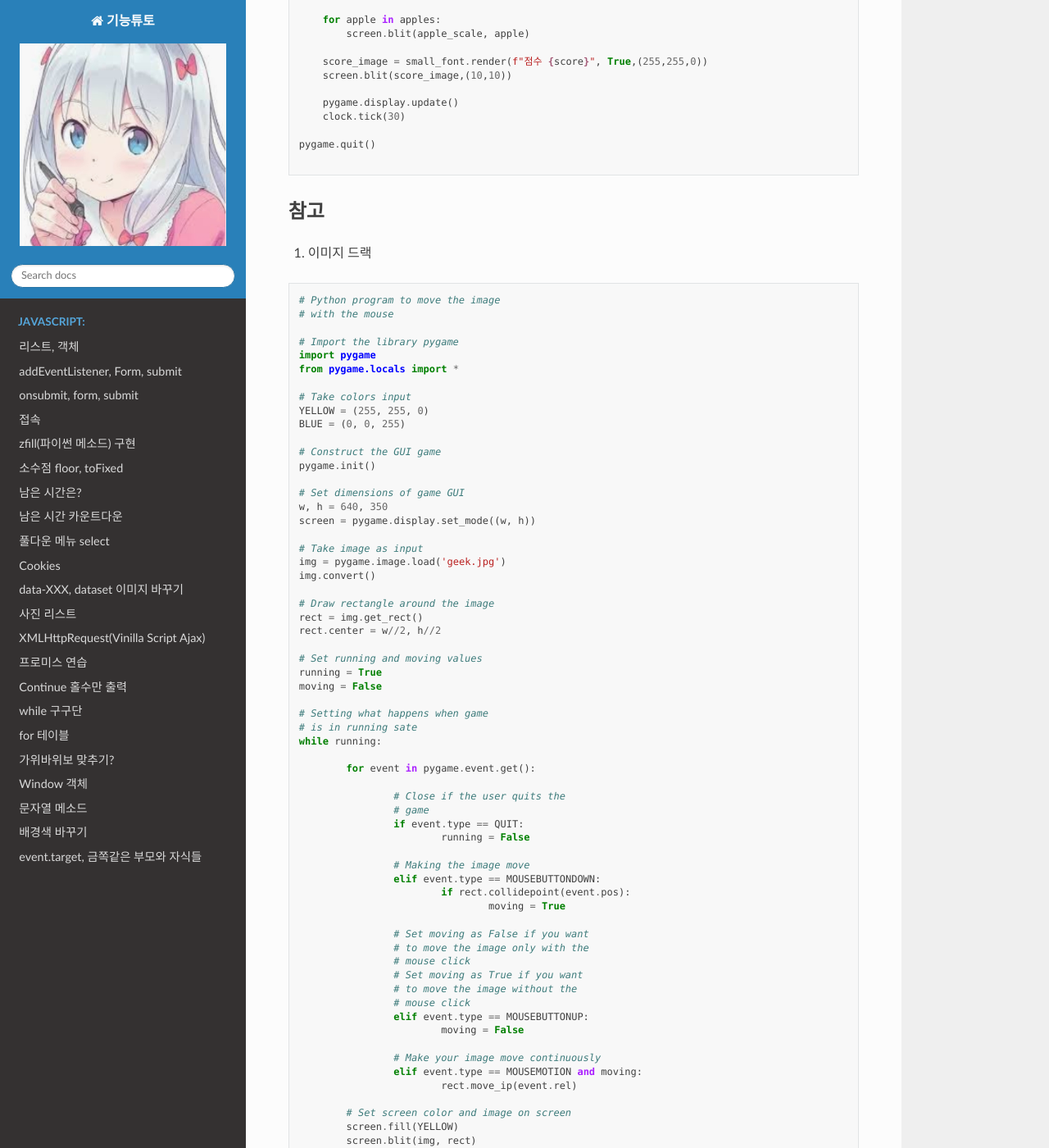
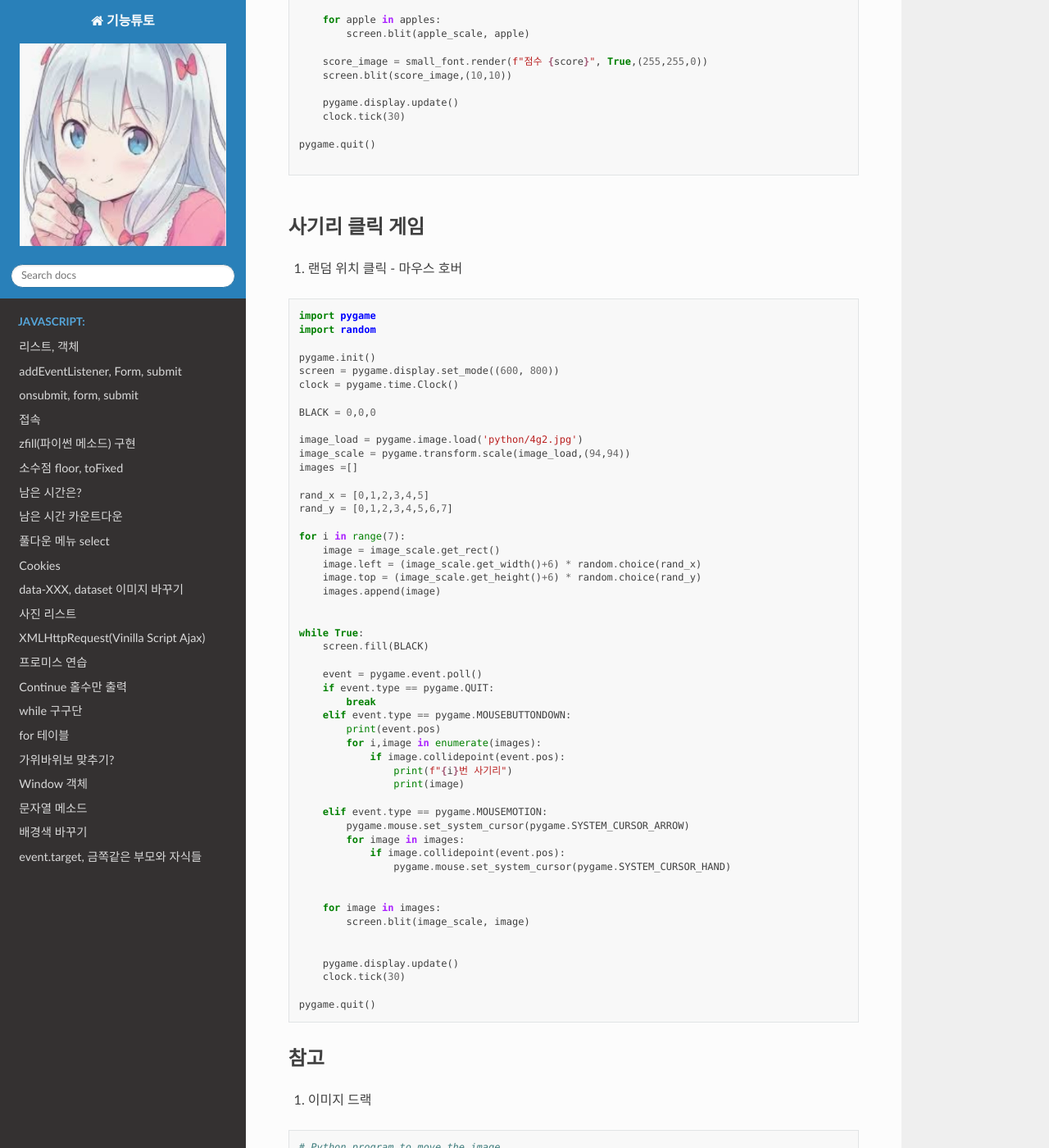
Before and after one commit to lisney/RTD, a Sphinx documentation site: the page built from docs/source/python/pygame.md, in a window 1280 px wide and 1400 px high, scrolled down 3472 px. Shown: the whole window at 82% size. Built offline with Sphinx 7.4.7 and the Read the Docs theme 2.0.0, drawn with Linux system fonts in a browser that asks for light colours; pages that are not in the unit, such as notebooks, are missing from menus.

Commit message:
Update pygame.md

````diff
--- a/docs/source/python/pygame.md
+++ b/docs/source/python/pygame.md
@@ -175,6 +175,66 @@ while True:
 pygame.quit()
 
 ```
+<br>
+
+사기리 클릭 게임
+-------------------
+
+1. 랜덤 위치 클릭 - 마우스 호버
+
+```
+import pygame
+import random
+
+pygame.init()
+screen = pygame.display.set_mode((600, 800))
+clock = pygame.time.Clock()
+
+BLACK = 0,0,0
+
+image_load = pygame.image.load('python/4g2.jpg')
+image_scale = pygame.transform.scale(image_load,(94,94))
+images =[]
+
+rand_x = [0,1,2,3,4,5]
+rand_y = [0,1,2,3,4,5,6,7]
+
+for i in range(7):
+    image = image_scale.get_rect()
+    image.left = (image_scale.get_width()+6) * random.choice(rand_x)
+    image.top = (image_scale.get_height()+6) * random.choice(rand_y)
+    images.append(image)
+
+
+while True:
+    screen.fill(BLACK)
+
+    event = pygame.event.poll()
+    if event.type == pygame.QUIT:
+        break
+    elif event.type == pygame.MOUSEBUTTONDOWN:
+        print(event.pos)
+        for i,image in enumerate(images):
+            if image.collidepoint(event.pos):
+                print(f"{i}번 사기리")
+                print(image)
+
+    elif event.type == pygame.MOUSEMOTION:
+        pygame.mouse.set_system_cursor(pygame.SYSTEM_CURSOR_ARROW)
+        for image in images:
+            if image.collidepoint(event.pos):
+                pygame.mouse.set_system_cursor(pygame.SYSTEM_CURSOR_HAND)
+
+
+    for image in images:
+        screen.blit(image_scale, image)
+
+
+    pygame.display.update()
+    clock.tick(30)
+
+pygame.quit()
+```
 
 
 
````
